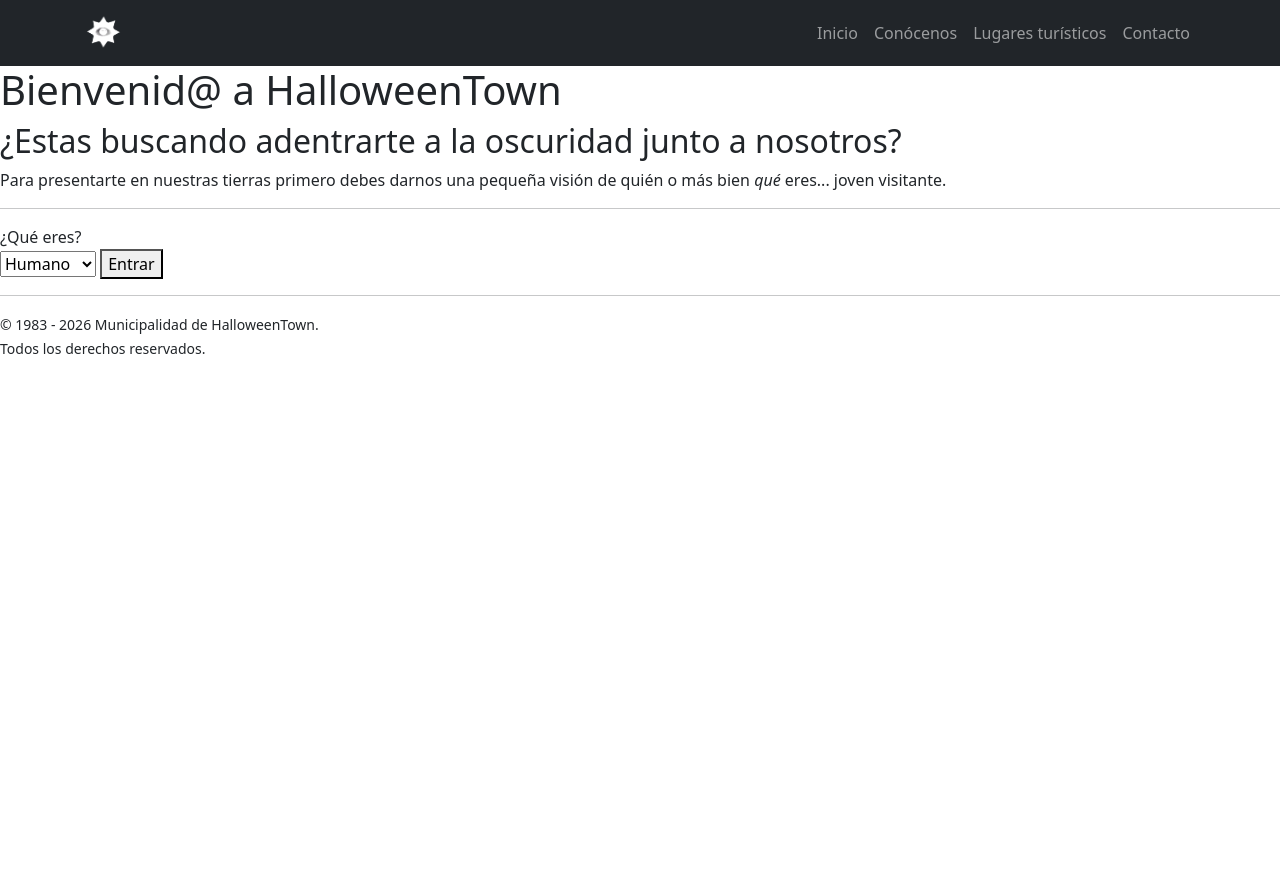
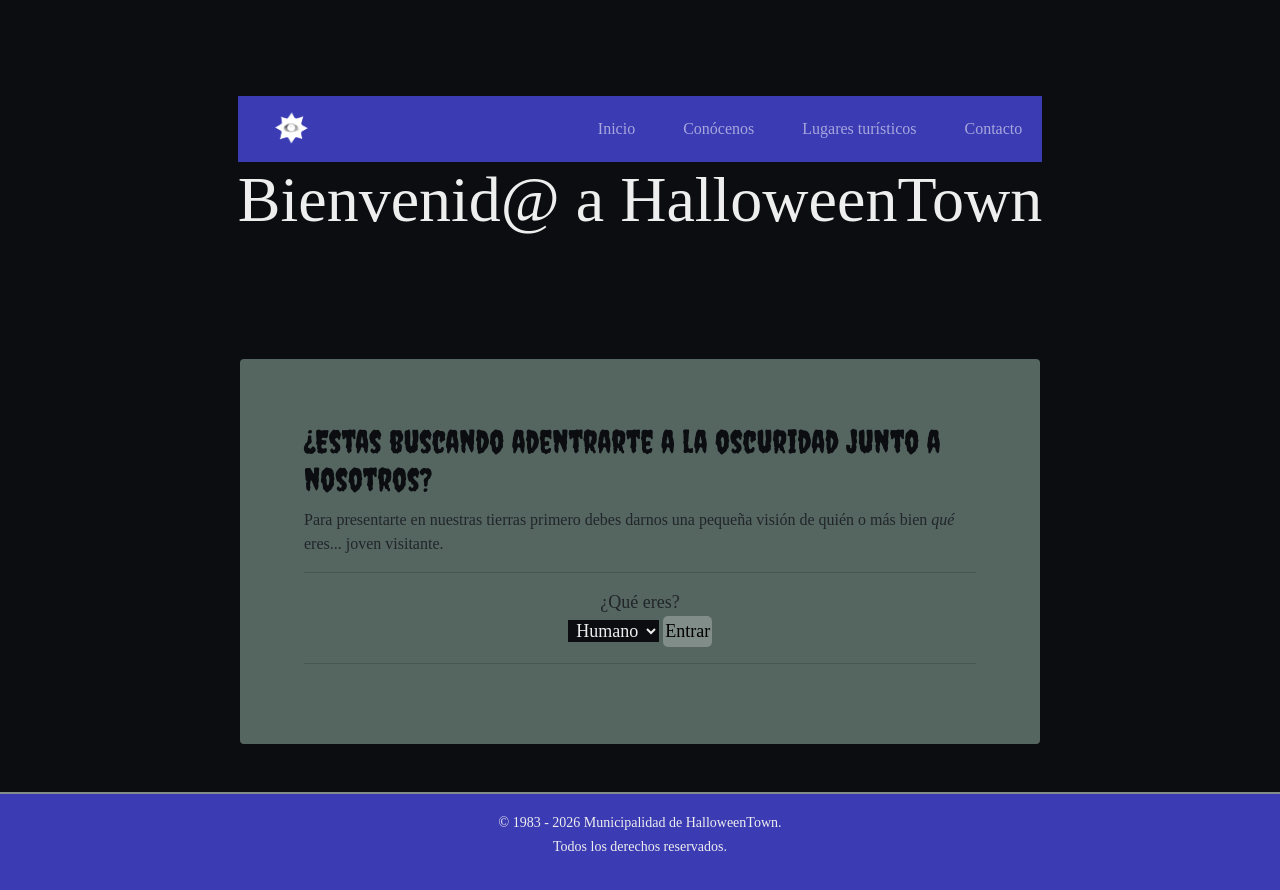
Before and after one commit to ibrivs/tp-lenguajes-informaticos, a plain HTML site: page index.html in a window 1280 px wide. Before the commit the page ends 800 px from the top, so only its background shows below. Drawn offline with nearby package versions, Linux system fonts and the light colour scheme; a web font is replaced by a local one.

Commit message:
probando navbar en distintas paginas (error)

```diff
--- a/index.html
+++ b/index.html
@@ -11,11 +11,11 @@
     <!-- BOOTSTRAP-->
     <link href="https://cdn.jsdelivr.net/npm/bootstrap@5.3.8/dist/css/bootstrap.min.css" rel="stylesheet" integrity="sha384-sRIl4kxILFvY47J16cr9ZwB07vP4J8+LH7qKQnuqkuIAvNWLzeN8tE5YBujZqJLB" crossorigin="anonymous">
     <!-- CSS -->
-    <!-- <link rel="stylesheet" href="css/estilos.css"> -->
+    <link rel="stylesheet" href="css/estilos.css">
 </head>
 <body>
-    <header>
-        <nav class="navbar navbar-expand-lg navbar-dark bg-dark navbar-halloween" aria-label="principal">
+        <header>
+            <nav class="navbar navbar-expand-lg navbar-dark navbar-halloween" aria-label="principal">
             <div class="container">
 
                 <!-- Logo del sitio -->
```
Also changed, not shown: ciudad.html (+4 -3 lines), contacto.html (+2 -2 lines), inicio.html (+2 -2 lines), lugares.html (+2 -2 lines).
